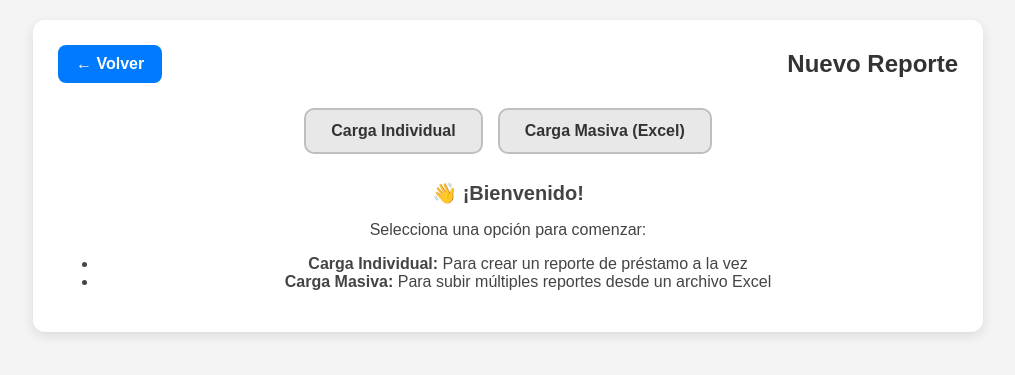
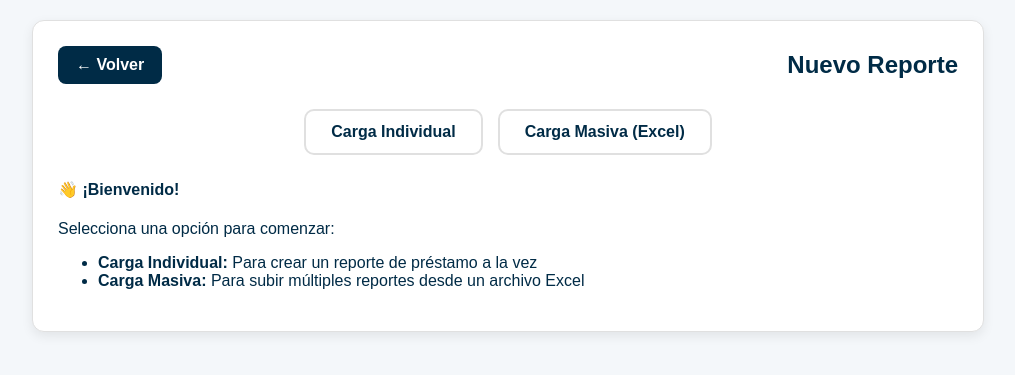
Before and after one commit to G1lber/Paz-y-Salvo, a Django app: page /prestarequipos/ in a window 1280 px wide. Shown: the top 375 px of the page, without its empty margins (132-1147 px from the left). Run offline with Django 5.2, Linux system fonts and the light colour scheme; data that the repository does not hold is empty.

Commit message:
Estilos actualizados

```diff
--- a/pazysalvo/mainapp/static/css/prestar-equipos.css
+++ b/pazysalvo/mainapp/static/css/prestar-equipos.css
@@ -1,23 +1,44 @@
-/* ====== CONTENEDOR GENERAL ====== */
+/* ========================== */
+/*      VARIABLES SENA        */
+/* ========================== */
+
+:root {
+  --color-principal: #39A900;      /* Verde SENA */
+  --color-secundario: #002b46;     /* Azul oscuro */
+  --color-blanco: #ffffff;
+  --color-fondo: #f4f7fa;
+  --color-texto: #002b46;
+  --color-hover: #2b8500;
+  --color-sombra: rgba(0, 0, 0, 0.08);
+  --color-borde: #e0e0e0;
+}
+
+/* ========================== */
+/*   CONTENEDOR GENERAL       */
+/* ========================== */
 
 body {
   margin: 0;
   padding: 0;
-  background: #f4f4f4;
+  background: var(--color-fondo);
   font-family: Arial, Helvetica, sans-serif;
+  color: var(--color-texto);
 }
 
 .container {
   width: 95%;
   max-width: 900px;
   margin: 20px auto;
-  background: white;
+  background: var(--color-blanco);
   padding: 25px;
   border-radius: 12px;
-  box-shadow: 0 4px 12px rgba(0,0,0,0.1);
+  box-shadow: 0 4px 12px var(--color-sombra);
+  border: 1px solid var(--color-borde);
 }
 
-/* ====== BARRA SUPERIOR ====== */
+/* ========================== */
+/*       BARRA SUPERIOR       */
+/* ========================== */
 
 .barra-superior {
   display: flex;
@@ -28,29 +49,27 @@ body {
 
 .btn-back {
   text-decoration: none;
-  background: #007bff;
+  background: var(--color-secundario);
   padding: 10px 18px;
-  color: white;
+  color: var(--color-blanco);
   border-radius: 8px;
   font-weight: bold;
   transition: 0.2s;
 }
 
 .btn-back:hover {
-  background: #005fcc;
+  background: #014168;
 }
 
 .titulo-nuevo-reporte {
   font-size: 24px;
-  color: #333;
   margin: 0;
+  color: var(--color-secundario);
 }
 
-/* ====== MENSAJES DJANGO ====== */
-
-.messages {
-  margin-bottom: 15px;
-}
+/* ========================== */
+/*       MENSAJES DJANGO      */
+/* ========================== */
 
 .alert {
   padding: 10px 14px;
@@ -80,48 +103,32 @@ body {
 
 .tab-btn {
   padding: 12px 25px;
-  background: #e8e8e8;
-  border: 2px solid #bfbfbf;
+  background: var(--color-blanco);
+  border: 2px solid var(--color-borde);
   border-radius: 10px;
   font-size: 16px;
   font-weight: 600;
   cursor: pointer;
   transition: all 0.2s ease-in-out;
-  color: #333;
+  color: var(--color-secundario);
 }
 
 .tab-btn:hover {
-  background: #dcdcdc;
-  border-color: #9d9d9d;
+  border-color: var(--color-principal);
+  color: var(--color-principal);
+}
+
+.tab-btn.active {
+  background: var(--color-principal);
+  color: var(--color-blanco);
+  border-color: var(--color-principal);
+  box-shadow: 0 3px 8px rgba(57, 169, 0, 0.3);
   transform: translateY(-2px);
 }
 
-.tab-btn.active {
-  background: #007bff;
-  color: white;
-  border-color: #0068d6;
-  box-shadow: 0 3px 8px rgba(0, 123, 255, 0.3);
-  transform: translateY(-2px);
-}
-
-.tab-form {
-  display: none; /* se muestra dinámicamente por JS */
-}
-
-/* ====== MENSAJE INICIAL ====== */
-
-.welcome-message {
-  text-align: center;
-  margin-top: 20px;
-  color: #444;
-}
-
-.welcome-message h4 {
-  margin-bottom: 5px;
-  font-size: 20px;
-}
-
-/* ====== FORMULARIOS ====== */
+/* ========================== */
+/*        FORMULARIOS         */
+/* ========================== */
 
 .form-grid {
   display: grid;
--- a/pazysalvo/mainapp/templates/almacen/prestarequipos.html
+++ b/pazysalvo/mainapp/templates/almacen/prestarequipos.html
@@ -149,6 +149,8 @@
         btn.classList.remove('active');
       });
     });
+
+
   </script>
 </body>
 </html>
--- a/pazysalvo/mainapp/templates/bienestar/prestar-equipos.html
+++ b/pazysalvo/mainapp/templates/bienestar/prestar-equipos.html
@@ -119,7 +119,7 @@
       </div>
     </form>
 
-    <!-- Listado de Reportes - OCULTO INICIALMENTE -->
+    {% comment %} <!-- Listado de Reportes - OCULTO INICIALMENTE -->
     <div id="tabla-reportes" class="tabla-container" style="display: none;">
       <h2 class="titulo">Listado de Reportes</h2>
       <table>
@@ -155,7 +155,7 @@
           {% endfor %}
         </tbody>
       </table>
-    </div>
+    </div> {% endcomment %}
   </div>
 
   <div id="modalEditar" style="display: none;"></div>
@@ -278,6 +278,8 @@
       document.querySelectorAll('.tab-btn').forEach(btn => {
         btn.classList.remove('active');
       });
+
+
     }
   </script>
 </body>
```
Also changed, not shown: other parts of pazysalvo/mainapp/static/css/prestar-equipos.css (+32 -29 lines).
